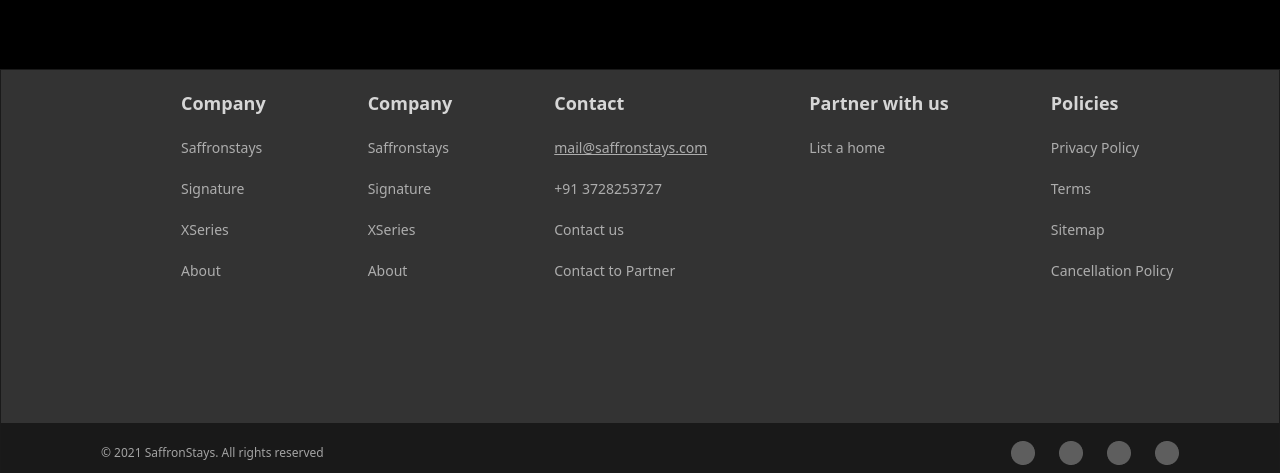
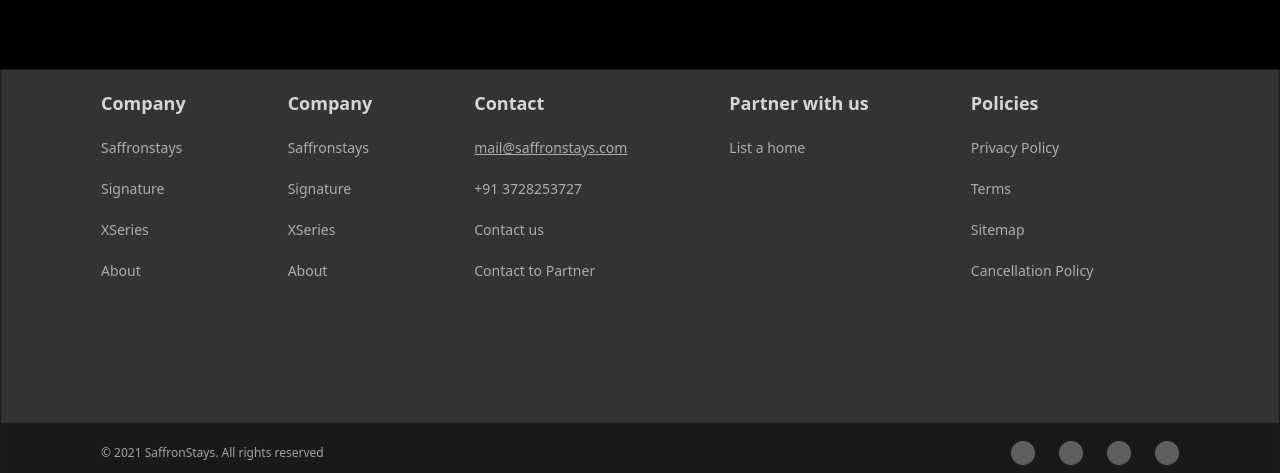
Before and after one commit to Anahita1002/frontend, a React (Vite) app: page / in a window 1280 px wide. Shown: the part 3067-3540 px from the top of the page. Built offline with nearby package versions, Linux system fonts and the light colour scheme.

Commit message:
Update Footer.tsx

```diff
--- a/src/components/Footer.tsx
+++ b/src/components/Footer.tsx
@@ -12,7 +12,7 @@ const Footer = () =>{
                 </div>
                 </div>
             </div>
-            <div className="md:h-[353px] pl-[20px] gap-y-[30px] bg-[#333333] flex flex-col md:flex-row items-start md:pl-[180px] py-[20px] md:gap-[102px]">
+            <div className="md:h-[353px] pl-[20px] gap-y-[30px] bg-[#333333] flex flex-col md:flex-row items-start md:pl-[100px] py-[20px] md:gap-[102px]">
                 {/* Upper Grey portion */}
                 <ul className="space-y-[20px]">
                     <li className="text-[18px] text-[#FFFFFFCC] leading-[150%] font-semibold">Company</li>
```
